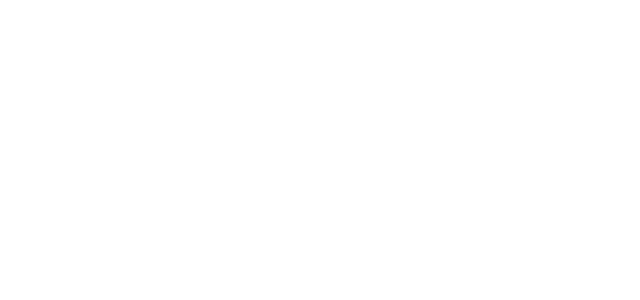
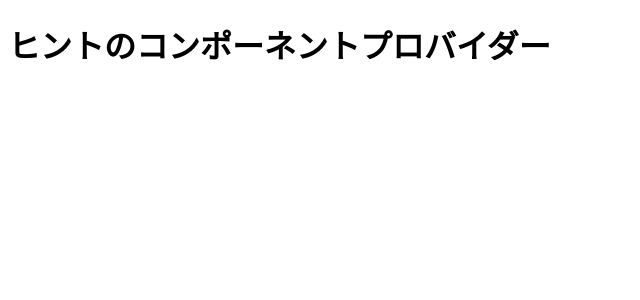
Before and after one commit to KHashimoto3/FormCoder_FRONT, a React (Vite) app: page /hintprovider in a window 1280 px wide. Shown: the top 300 px of the page, without its empty margins (0-640 px from the left). Built offline with nearby package versions, Linux system fonts and the light colour scheme.

Commit message:
ヒントのコンポーネントを返す、HintCompProviderコンポーネントを作成した。

```diff
--- a/src/App.tsx
+++ b/src/App.tsx
@@ -3,6 +3,7 @@ import { TopPage } from "./components/pages/TopPage";
 import { FormPage } from "./components/pages/FormPage";
 import { TitleBar } from "./components/common/TitleBar";
 import { HintProvider } from "./components/features/hint/HintProvider";
+import { HintCompProvider } from "./components/features/hint/HintCompProvider";
 
 function App() {
   return (
@@ -20,8 +21,8 @@ function App() {
           <TitleBar barType="form" formName="サンプルフォーム" />
           <FormPage />
         </Route>
-        <Route path="/testTitle">
-          <TitleBar barType="nomal" formName="" />
+        <Route path="/hintprovider">
+          <HintCompProvider />
         </Route>
       </BrowserRouter>
     </HintProvider>
--- /dev/null
+++ b/src/components/features/hint/HintCompProvider.tsx
@@ -0,0 +1,3 @@
+export const HintCompProvider = () => {
+  return <h1>ヒントのコンポーネントプロバイダー</h1>;
+};
```
